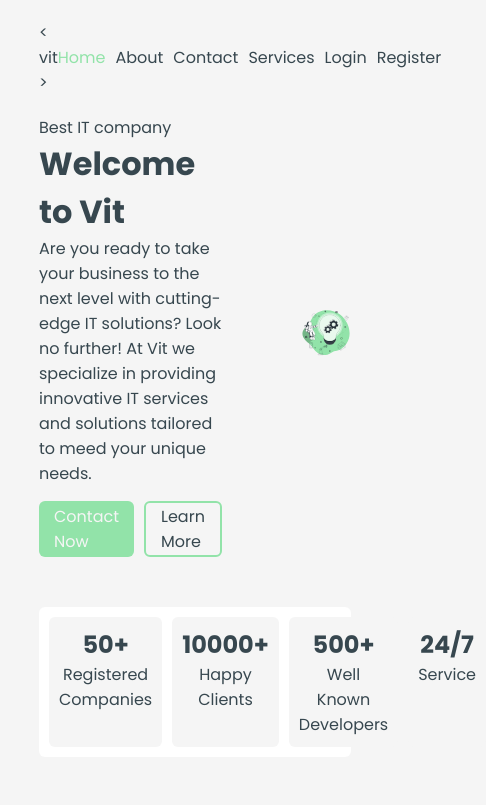
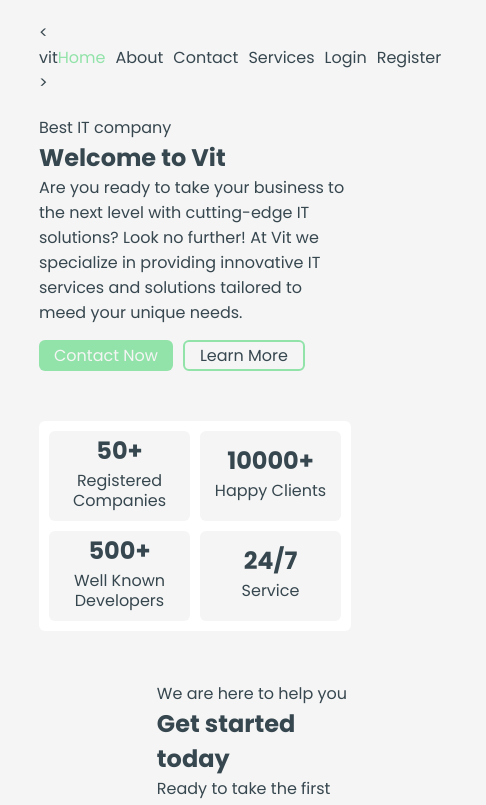
Before and after one commit to irfanshadikrishad/CodeCrafters, a React (Vite) app in the folder client/: page / in a window 390 px wide. Shown: the top 805 px of the page, 486 px wide, since content can reach past the window. Built offline with nearby package versions, Linux system fonts and the light colour scheme; no server answers.

Commit message:
bug fix & little responsive

```diff
--- a/client/src/components/HomeCardTemplate.jsx
+++ b/client/src/components/HomeCardTemplate.jsx
@@ -14,7 +14,7 @@ export default function HomeCardTemplate({ tag, title, body, image }) {
         </div>
       </div>
       <div>
-        <img src={image} alt="astronaut" draggable="false" />
+        <img className="about_Image" src={image} alt="astronaut" draggable="false" />
       </div>
     </div>
   );
--- a/client/src/index.css
+++ b/client/src/index.css
@@ -256,7 +256,7 @@ nav {
 }
 
 .service_image {
-  width: 70%;
+  width: 150px;
 }
 
 .service_img {
@@ -268,8 +268,59 @@ nav {
 /* ---------- */
 /* responsive */
 /* ---------- */
+@media screen and (max-width: 1440px) {
+  .services_main {
+    grid-template-columns: repeat(2, 1fr);
+  }
+
+  .home_part_2>div {
+    gap: 10px;
+    line-height: 20px;
+    justify-content: center;
+  }
+}
+
+@media screen and (max-width: 1024px) {
+  .home_part_1 {
+    gap: 0;
+    grid-template-columns: 1fr;
+  }
+
+  .home_part_3 {
+    gap: 10px;
+  }
+
+  .contact {
+    grid-template-columns: 1fr;
+  }
+
+  .hp1_o2>img {
+    display: none;
+  }
+
+  .hp1_o2 {
+    text-align: center;
+    order: -1;
+  }
+}
+
 @media screen and (max-width: 980px) {
   .container {
     width: 80%;
   }
 }
+
+@media screen and (max-width: 768px) {
+  .home_part_2 {
+    grid-template-columns: 1fr 1fr;
+  }
+
+  .homeTitle {
+    font-size: 1.5rem;
+  }
+
+  img.about_Image,
+  .contact_image {
+    display: none;
+  }
+}
--- a/client/src/pages/Contact.jsx
+++ b/client/src/pages/Contact.jsx
@@ -67,7 +67,10 @@ export default function Contact() {
   return (
     <section className="container contact">
       <div>
-        <img src="/contact.svg" alt="contact image" draggable="false" />
+        <img className="contact_image"
+          src="/contact.svg"
+          alt="contact image"
+          draggable="false" />
       </div>
       <div>
         <h1>Contact Us</h1>
--- a/client/src/pages/Home.jsx
+++ b/client/src/pages/Home.jsx
@@ -19,7 +19,7 @@ export default function Home() {
             <NavLink>Learn More</NavLink>
           </div>
         </div>
-        <div>
+        <div className="hp1_o2">
           <img src="/astronaut.svg" alt="astronaut" draggable="false" />
         </div>
       </div>
--- a/client/src/pages/Login.jsx
+++ b/client/src/pages/Login.jsx
@@ -37,13 +37,12 @@ export default function Login() {
       body: JSON.stringify(login),
     });
     const response = await request.json();
+    console.log(response);
     if (request.status === 200) {
       storeTokenInLS(response.token);
       navigate("/");
-    } else if (request.status === 404) {
+    } else {
       errorToast(response.error);
-    } else {
-      errorToast(response.message);
     }
   };
   return (
--- a/client/src/store/auth.jsx
+++ b/client/src/store/auth.jsx
@@ -11,6 +11,7 @@ export const AuthProvider = ({ children }) => {
 
   // storing token in localStorage
   const storeTokenInLS = (serverToken) => {
+    setToken(serverToken);
     return localStorage.setItem("logger", serverToken);
   };
   // logging out user
@@ -30,7 +31,6 @@ export const AuthProvider = ({ children }) => {
       if (request.status === 200) {
         const data = await request.json();
         setUser(data);
-        console.log(user);
       } else {
         console.log(request.json());
       }
```
